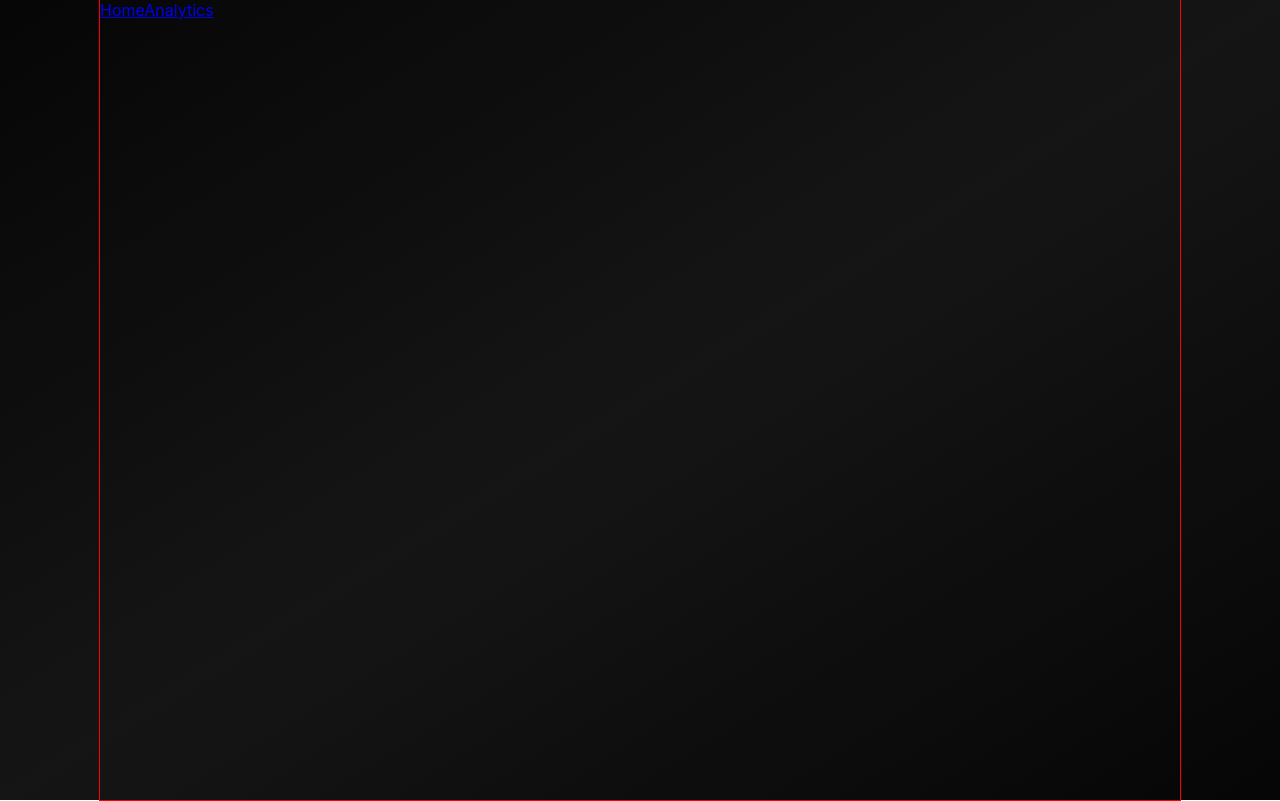
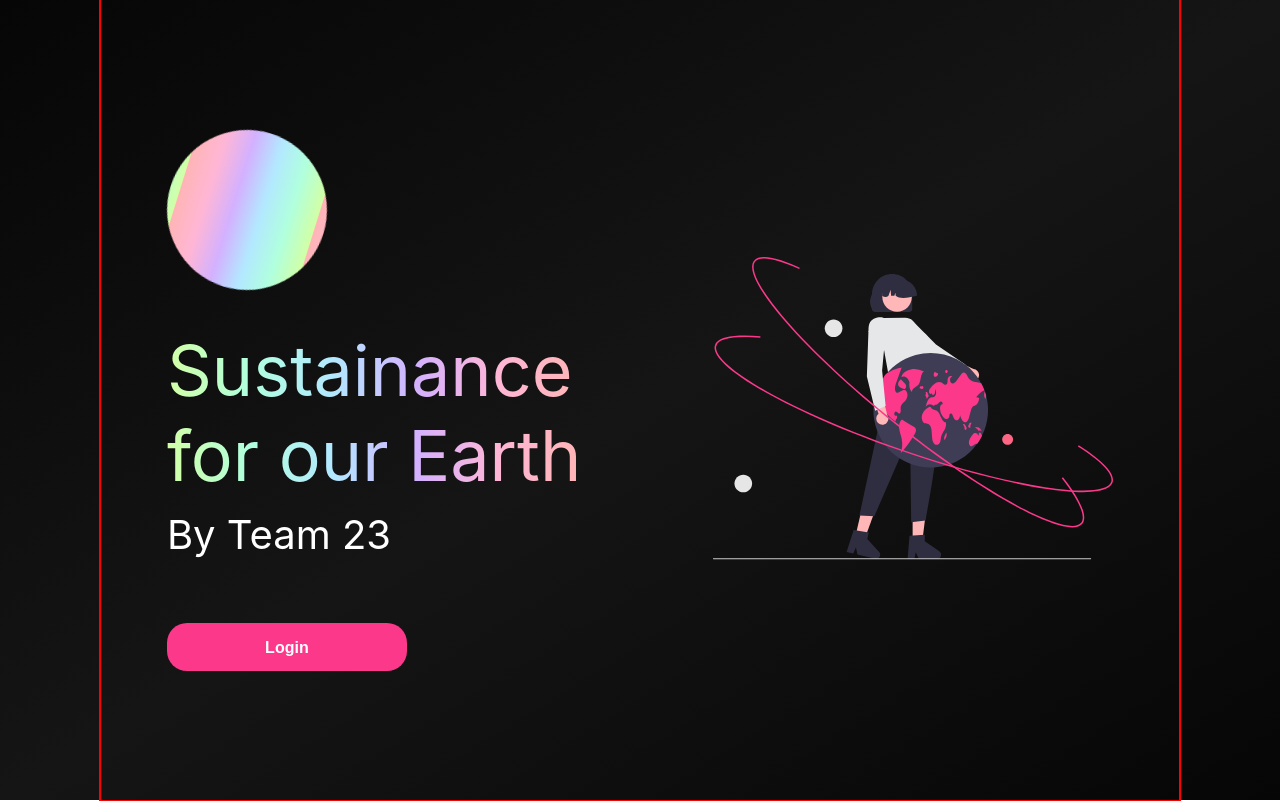
Before and after one commit to kshitij101/carbonkarma, a React (Create React App) app in the folder carbonkarma/: page / in a window 1280 px wide. Built offline with nearby package versions, Linux system fonts and the light colour scheme.

Commit message:
added changes to react app

```diff
--- a/carbonkarma/src/App.js
+++ b/carbonkarma/src/App.js
@@ -10,10 +10,10 @@ const App = () => {
     <Router>
       <div className='gradient-background'>
         <div className='container'>
-              <Navigation /> {/* Render Navigation component */}
+
           <Routes>
-                    <Route exact path="/" component={Home} />
-                    <Route exact path="/analytics" component={Analytics} />
+            <Route path="/" element={<Home />} />
+            <Route path="/analytics" element={<Analytics />} />
           </Routes>
         </div>
 
--- a/carbonkarma/src/Home.css
+++ b/carbonkarma/src/Home.css
@@ -1,20 +1,16 @@
 .container {
     display: flex;
-
+    justify-content: space-around; /* Align columns horizontally with space between */
+    align-items: center; /* Center items vertically */
+    height: 100vh; /* Ensure the container takes up the full viewport height */
 }
 
-.left-column {
-    flex: 1;
+.left-column,
+.right-column {
     display: flex;
-    align-items: center;
-    justify-content: center;
-}
-
-.right-column {
-    flex: 1;
-    display: flex;
-    align-items: center;
-    justify-content: center;
+    flex-direction: column; /* Align items in columns vertically */
+    align-items: left; /* Center items horizontally */
+    justify-content: center; /* Center items vertically */
 }
 
 .circle {
@@ -27,10 +23,7 @@
 }
 
 .svg-container {
-    width: 100%;
-    display: flex;
-    justify-content: center;
-    align-items: center;
+    margin-top: 20px; /* Add some margin between the circle and the SVG */
 }
 
 /* Optional: Animation for rotation */
@@ -42,3 +35,41 @@
         transform: rotate(360deg);
     }
 }
+
+
+
+.home-title {
+    font-size: 70px;
+    margin-top: 38px;
+    background: linear-gradient(to right, #D2FFA5, #B0FFDE, #B3E8FF, #D3B1FF, #FFB6D5, #FFB5B5);
+    -webkit-background-clip: text;
+    -webkit-text-fill-color: transparent;
+}
+
+
+.home-subtitle {
+    font-size: 40px;
+    margin-top: 12px;
+    color: #fff;
+}
+
+
+
+.login-button {
+    margin-top: 64px;
+    width: 240px;
+    height: 48px;
+    background-color: #FB388A;
+    border: none;
+    border-radius: 20px;
+    color: white;
+    font-size: 16px;
+    font-weight: bold;
+    text-align: center;
+    line-height: 48px; /* Center text vertically */
+    cursor: pointer;
+}
+
+.login-button:hover {
+    background-color: #FF6090; /* Change background color on hover */
+}
--- a/carbonkarma/src/Home.js
+++ b/carbonkarma/src/Home.js
@@ -1,18 +1,21 @@
 import React from 'react';
 import './Home.css'; // Assuming you have a CSS file for styling
+import hero from './assets/homehero.svg'; // Import the SVG file
 
 const HomePage = () => {
     return (
         <div className="container">
             <div className="left-column">
+
                 <div className="circle"></div>
+                <div className="home-title">Sustainance <br></br> for our Earth</div>
+                <div className="home-subtitle">By Team 23</div>
+                <button class="login-button">Login</button>
             </div>
             <div className="right-column">
                 <div className="svg-container">
                     {/* Replace this with your SVG component */}
-                    <svg width="100" height="100">
-                        <circle cx="50" cy="50" r="40" stroke="black" strokeWidth="3" fill="red" />
-                    </svg>
+                    <img src={hero} alt="Logo" />
                 </div>
             </div>
         </div>
```
Also changed, not shown: carbonkarma/src/assets/homehero.svg (added). Lines whose indentation alone changed are shown as unchanged.
